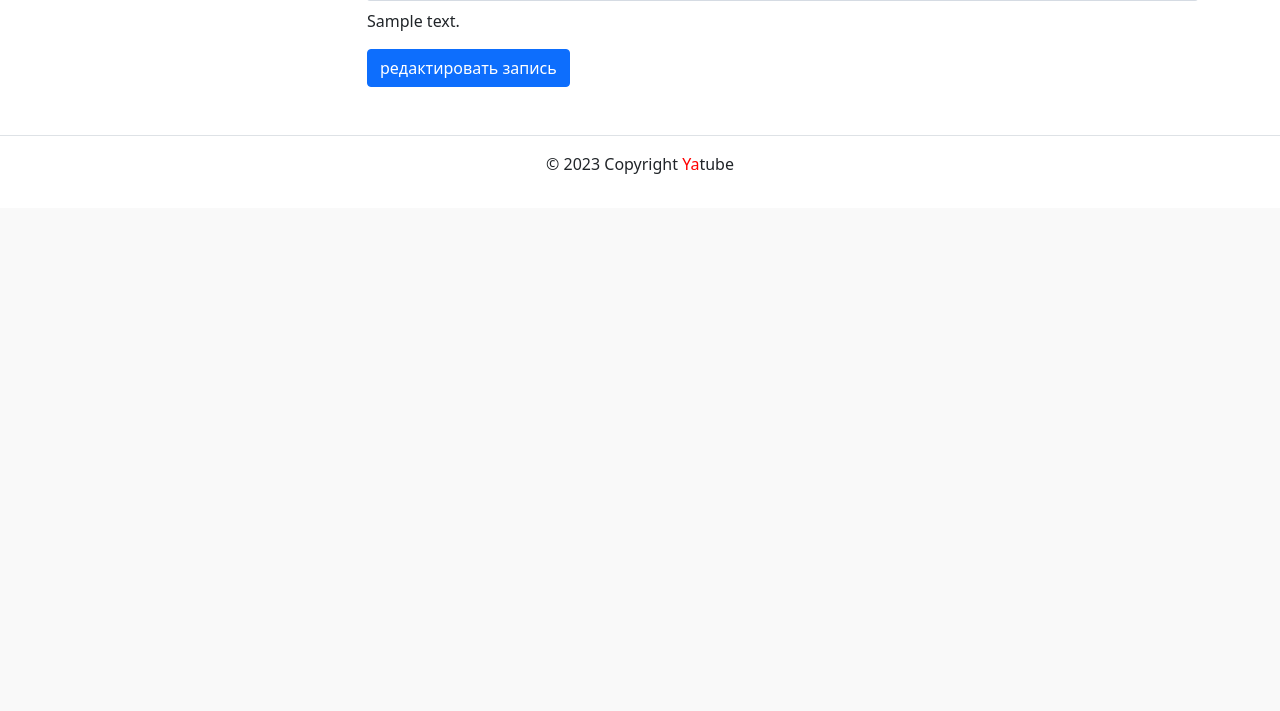
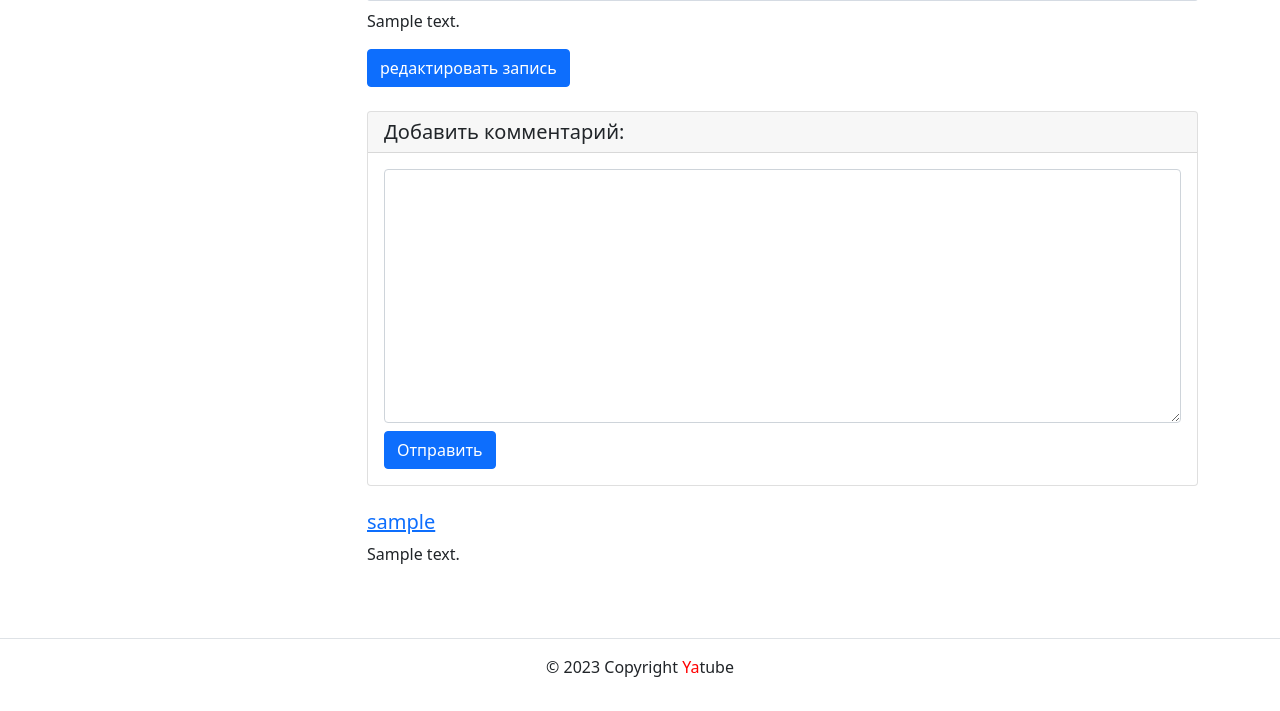
Before and after one commit to rostisluvvv/hw04_tests, a Django app: page /posts/1/ in a window 1280 px wide. Shown: the part 734-1445 px from the top of the page. Before the commit the page ends 908 px from the top, so only its background shows below. Run offline with Django 3.2, Linux system fonts and the light colour scheme; a user stored in the database is signed in; tables that the repository leaves empty hold one stand-in row (values such as "Sample post"); grey boxes marked "Sample" are stand-in pictures; some libraries are stand-ins or nearby versions.

Commit message:
views.py - small fixes post_detail.html - add comment form

```diff
--- a/yatube/posts/views.py
+++ b/yatube/posts/views.py
@@ -52,11 +52,11 @@ def profile(request, username):
 def post_detail(request, post_id):
     posts_detail = get_object_or_404(Post, pk=post_id)
     comment_form = CommentForm(request.POST or None)
-    comment = posts_detail.comments.all()
+    comments = posts_detail.comments.all()
     context = {
         'posts_detail': posts_detail,
         'comment_form': comment_form,
-        'comment': comment,
+        'comments': comments,
     }
     return render(request, 'posts/post_detail.html', context)
 
@@ -105,4 +105,4 @@ def add_comment(request, post_id):
         comment.author = request.user
         comment.post = post
         comment.save()
-    return redirect('post:post_detail', post_id=post_id)
+    return redirect('posts:post_detail', post_id=post_id)
--- a/yatube/templates/posts/post_detail.html
+++ b/yatube/templates/posts/post_detail.html
@@ -50,6 +50,37 @@
       редактировать запись
     </a>
     {% endif %}
+
+{% load user_filters %}
+{% if user.is_authenticated %}
+  <div class="card my-4">
+    <h5 class="card-header">Добавить комментарий:</h5>
+    <div class="card-body">
+      <form method="post" action="{% url 'posts:add_comment' posts_detail.id %}">
+        {% csrf_token %}
+        <div class="form-group mb-2">
+          {{ comment_form.text|addclass:"form-control" }}
+        </div>
+        <button type="submit" class="btn btn-primary">Отправить</button>
+      </form>
+    </div>
+  </div>
+{% endif %}
+
+{% for comment in comments %}
+  <div class="media mb-4">
+    <div class="media-body">
+      <h5 class="mt-0">
+        <a href="{% url 'posts:profile' comment.author.username %}">
+          {{ comment.author.username }}
+        </a>
+      </h5>
+      <p>
+        {{ comment.text }}
+      </p>
+    </div>
+  </div>
+{% endfor %}
   </article>
 </div>
 
```
